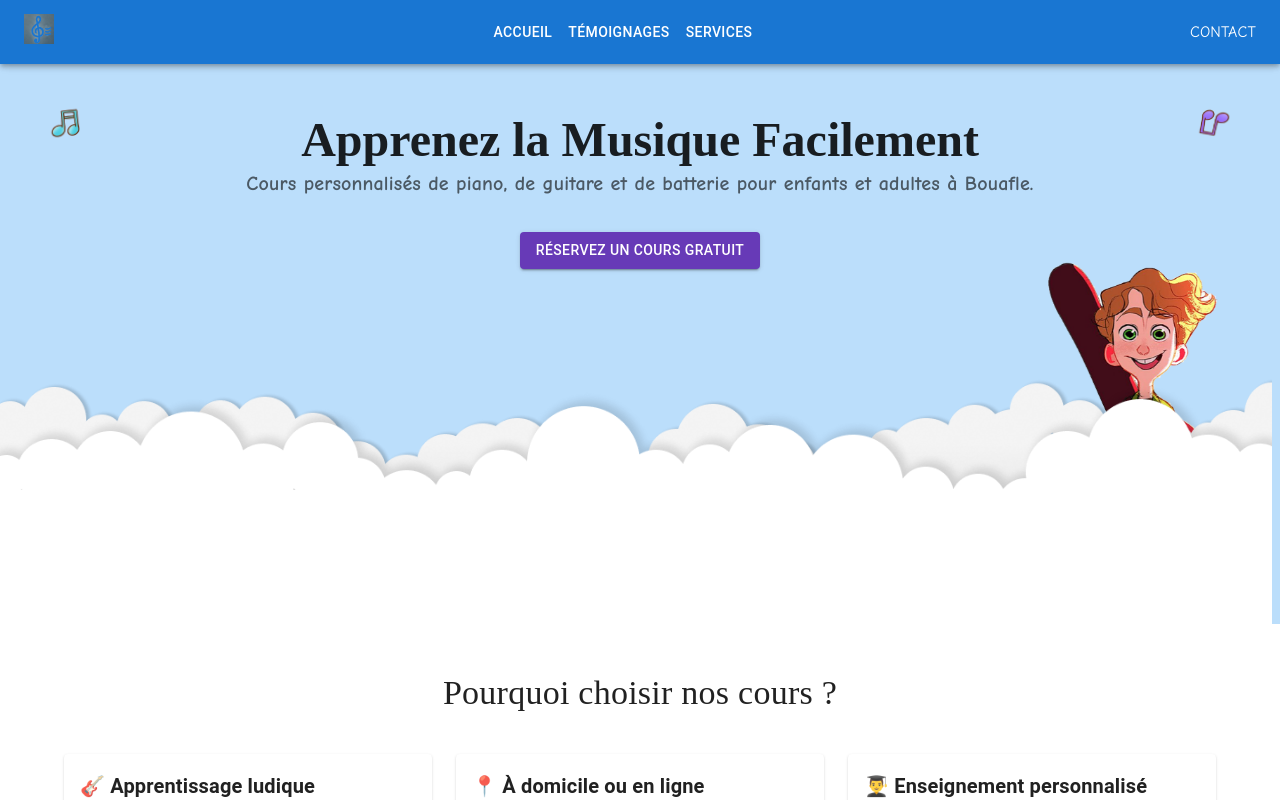
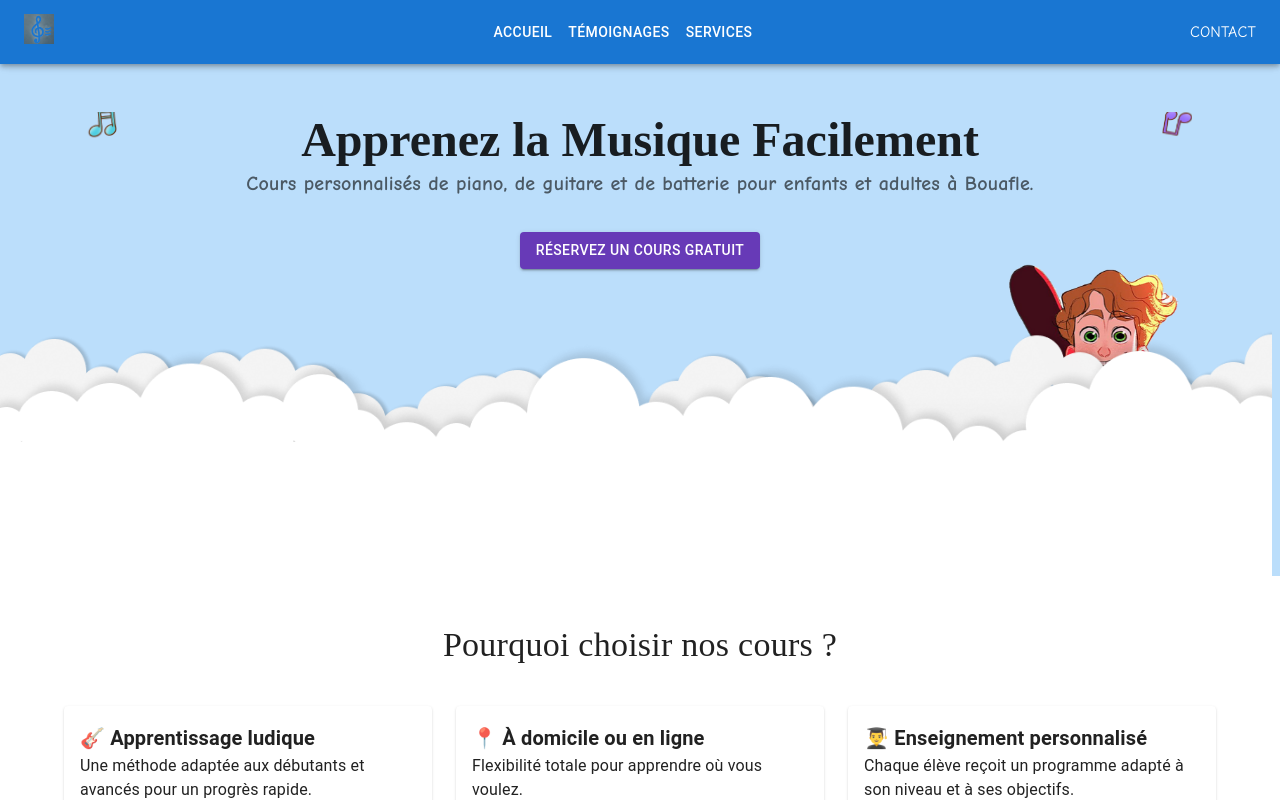
Before and after one commit to lostmart/music-lessons, a Next.js app: page / in a window 1280 px wide. Shown: the top 800 px of the page. Built offline with nearby package versions, Linux system fonts and the light colour scheme; a web font is replaced by a local one.

Commit message:
new starts

```diff
--- a/app/components/HeroSection.js
+++ b/app/components/HeroSection.js
@@ -10,18 +10,23 @@ const HeroSection = () => {
 			textAlign="center"
 			py={6}
 			px={2}
+			component="section"
+			sx={{
+				backgroundColor: "#bbdefb",
+				position: "relative",
+				overflow: "hidden",
+			}}
+			id="accueil"
+		>
+			<Box
 				sx={{
 					position: "relative",
-				minHeight: "70vh",
-				display: "flex",
-				flexDirection: "column",
-				justifyContent: "start",
-				alignItems: "center",
-				backgroundColor: "#bbdefb",
 					overflow: "hidden",
 					width: "100%",
+					maxWidth: "1200px",
+					margin: "0 auto",
+					minHeight: "52dvh",
 				}}
-			id="accueil"
 			>
 				<Box
 					sx={{ position: "absolute", left: "4%" }}
@@ -85,8 +90,8 @@ const HeroSection = () => {
 					color="textSecondary"
 					sx={{ fontFamily: "Comic Neue, cursive", fontWeight: "bold" }}
 				>
-				Cours personnalisés de piano, de guitare et de batterie pour enfants et
-				adultes à Bouafle.
+					Cours personnalisés de piano, de guitare et de batterie pour enfants
+					et adultes à Bouafle.
 				</Typography>
 				<Button variant="contained" color="primary" sx={{ mt: 4, mb: 5 }}>
 					<Link
@@ -96,7 +101,7 @@ const HeroSection = () => {
 						Réservez un cours gratuit
 					</Link>
 				</Button>
-
+			</Box>
 			<Box
 				sx={{
 					position: "absolute",
@@ -137,18 +142,6 @@ const HeroSection = () => {
 					sizes="(max-width: 490px) 100vw, 1440px"
 				/>
 			</Box>
-
-			{/* <Box
-				sx={{
-					position: "absolute",
-					width: "100vw",
-					bottom: "-70px",
-					left: "-8px",
-					zIndex: "1",
-				}}
-			>
-
-			</Box> */}
 		</Box>
 	)
 }
```
Lines whose indentation alone changed are shown as unchanged.
